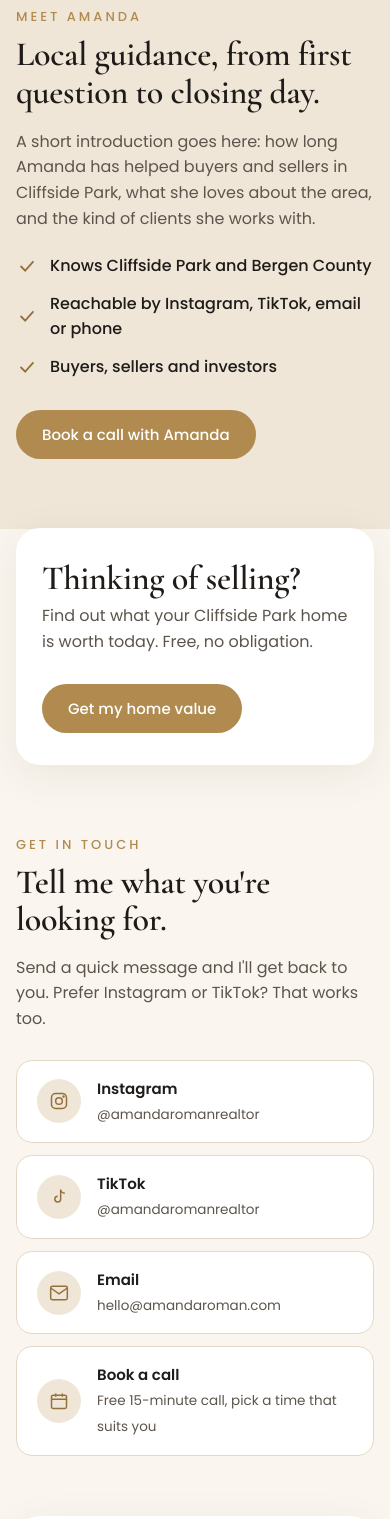
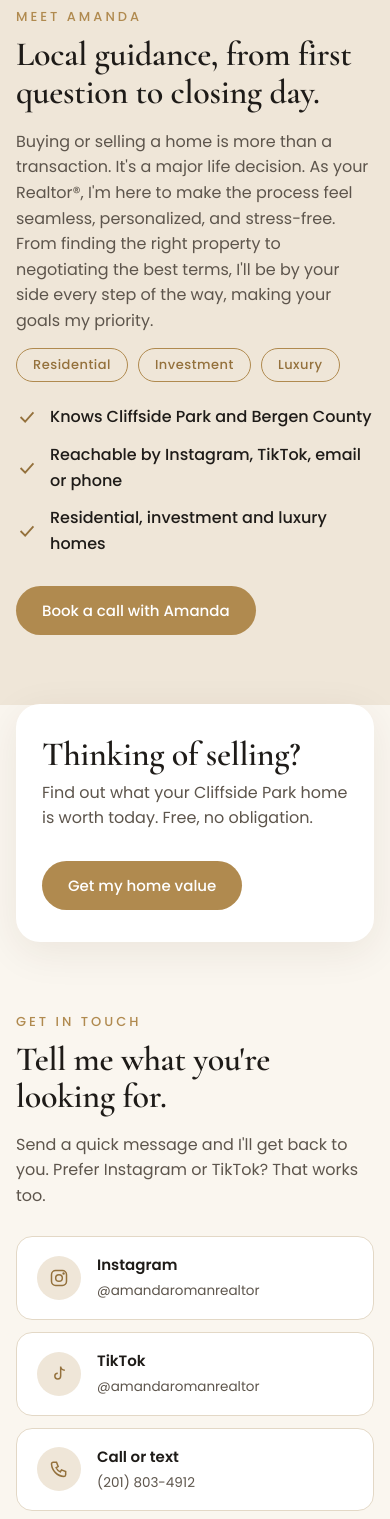
Before and after one commit to ahadali-dev/amanda_realtor_demo, a Next.js app: page / in a window 390 px wide. Shown: the part 10080-11599 px from the top of the page. Built offline with nearby package versions, Linux system fonts and the light colour scheme.

Commit message:
Use Amanda's real phone, email and bio copy; add specialties and call-or-text contact
Co-Authored-By: Claude Sonnet 5.5 <noreply@anthropic.com>
Claude-Session: https://claude.ai/code/session_01NuVa1EYH7NjLr1RY2muWSJ

```diff
--- a/app/globals.css
+++ b/app/globals.css
@@ -167,6 +167,8 @@ section{padding:96px 0}
 .monogram{position:absolute;inset:0;display:flex;align-items:center;justify-content:center;font-family:var(--font-serif),serif;font-size:96px;color:rgba(255,255,255,.55);z-index:0}
 .portrait img{z-index:1}
 .about p{color:var(--soft);margin:18px 0 14px}
+.specialties{display:flex;gap:10px;flex-wrap:wrap;margin:0 0 6px}
+.specialties span{border:1px solid var(--gold);color:var(--gold-d);border-radius:999px;padding:6px 16px;font-size:13px;font-weight:500;letter-spacing:.5px}
 .points{display:grid;gap:12px;margin:22px 0 30px}
 .points div{display:flex;gap:12px;align-items:center;font-weight:500}
 .points svg{flex:0 0 22px;width:22px;height:22px;stroke:var(--gold-d);fill:none;stroke-width:2}
--- a/app/page.tsx
+++ b/app/page.tsx
@@ -206,13 +206,18 @@ export default function Home() {
             <div className="eyebrow">Meet Amanda</div>
             <h2 className="h2">Local guidance, from first question to closing day.</h2>
             <p>
-              A short introduction goes here: how long Amanda has helped buyers and sellers in
-              Cliffside Park, what she loves about the area, and the kind of clients she works with.
+              Buying or selling a home is more than a transaction. It&apos;s a major life decision.
+              As your Realtor®, I&apos;m here to make the process feel seamless, personalized, and
+              stress-free. From finding the right property to negotiating the best terms, I&apos;ll be
+              by your side every step of the way, making your goals my priority.
             </p>
+            <div className="specialties">
+              <span>Residential</span><span>Investment</span><span>Luxury</span>
+            </div>
             <div className="points">
               <div><CheckIcon />Knows Cliffside Park and Bergen County</div>
               <div><CheckIcon />Reachable by Instagram, TikTok, email or phone</div>
-              <div><CheckIcon />Buyers, sellers and investors</div>
+              <div><CheckIcon />Residential, investment and luxury homes</div>
             </div>
             <BookCallButton>Book a call with Amanda</BookCallButton>
           </div>
--- a/components/ContactSection.tsx
+++ b/components/ContactSection.tsx
@@ -1,7 +1,7 @@
 import { SITE } from "@/lib/site";
 import { BookCallButton } from "./BookCallButton";
 import { EnquiryForm } from "./EnquiryForm";
-import { CalendarIcon, InstagramIcon, MailIcon, TikTokIcon } from "./Icons";
+import { CalendarIcon, InstagramIcon, MailIcon, PhoneIcon, TikTokIcon } from "./Icons";
 
 export function ContactSection() {
   return (
@@ -20,6 +20,10 @@ export function ContactSection() {
               <div className="ic"><TikTokIcon /></div>
               <div><b>TikTok</b><span>{SITE.tiktokHandle}</span></div>
             </a>
+            <a className="way" href={`tel:${SITE.phone.replace(/\D/g, "")}`}>
+              <div className="ic"><PhoneIcon /></div>
+              <div><b>Call or text</b><span>{SITE.phone}</span></div>
+            </a>
             <a className="way" href={`mailto:${SITE.email}`}>
               <div className="ic"><MailIcon /></div>
               <div><b>Email</b><span>{SITE.email}</span></div>
--- a/lib/site.ts
+++ b/lib/site.ts
@@ -7,8 +7,8 @@ export const SITE = {
   // TODO: confirm Amanda's real TikTok handle.
   tiktok: "https://www.tiktok.com/@amandaromanrealtor",
   tiktokHandle: "@amandaromanrealtor",
-  email: "hello@amandaroman.com", // placeholder
-  phone: "(201) 555-0123", // placeholder
+  email: "amandaromanrealty@gmail.com",
+  phone: "(201) 803-4912",
   brokerage: "Brokerage name", // placeholder
   // Paste Amanda's Calendly link here (e.g. "https://calendly.com/amanda/15min").
   // While empty, "Book a call" shows the demo preview modal instead.
```
